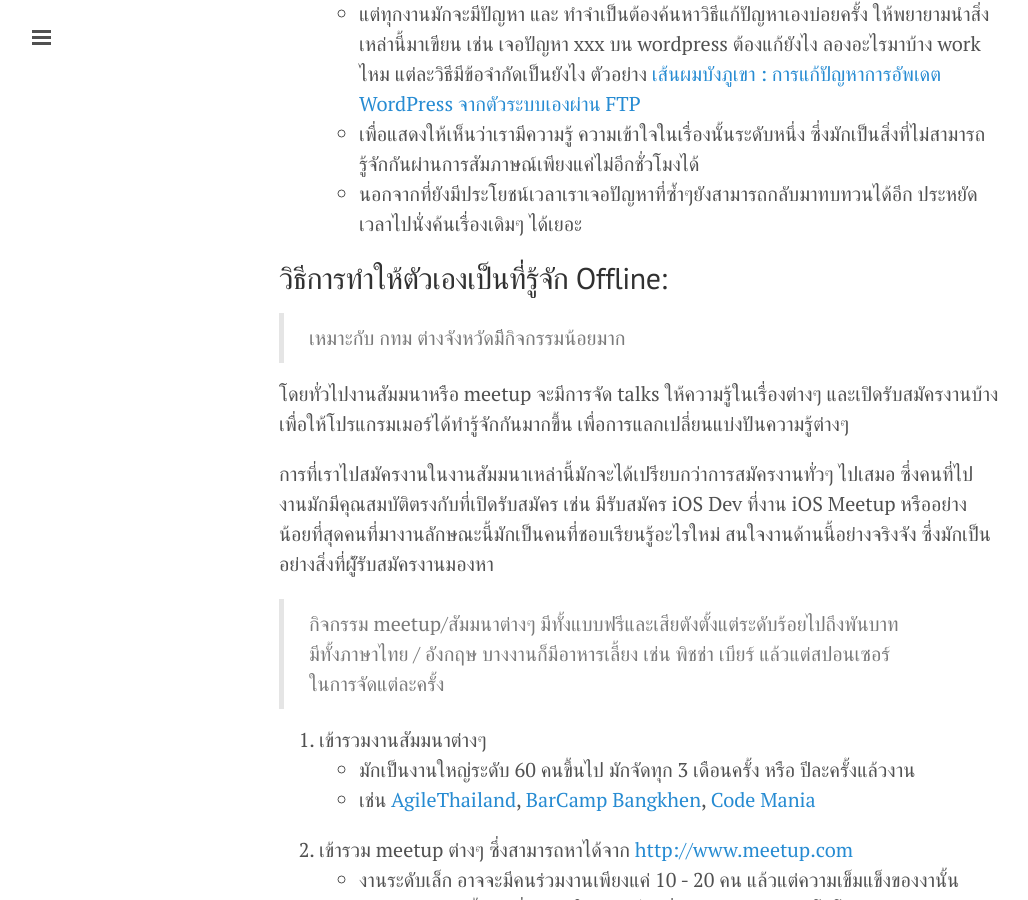
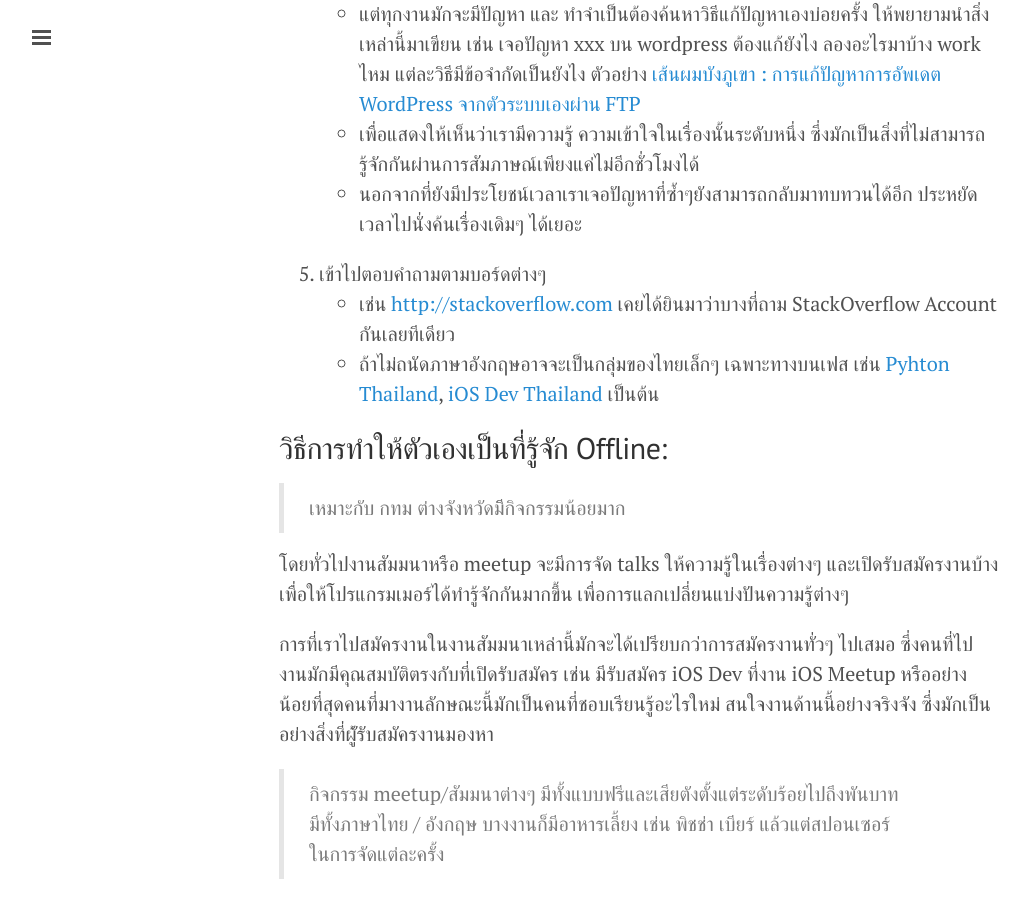
Before and after one commit to ibotdotout/ibotdotout.github.io, a Jekyll site: the page built from _posts/2015-10-21-get-job.md, in a window 1280 px wide and 900 px high, scrolled down 938 px. Shown: the whole window, without its empty margins (1-1029 px from the left). Built offline with Jekyll 4.4.1, drawn with Linux system fonts in a browser that asks for light colours; nearby versions of some CDN libraries; Markdown is read by kramdown in place of the engine named in the settings.

Commit message:
Update stackoverflow

```diff
--- a/_posts/2015-10-21-get-job.md
+++ b/_posts/2015-10-21-get-job.md
@@ -23,6 +23,9 @@ excerpt: รวมบทความ เทคนิคต่างๆ เกี
   - แต่ทุกงานมักจะมีปัญหา และ ทำจำเป็นต้องค้นหาวิธีแก้ปัญหาเองบ่อยครั้ง ให้พยายามนำสิ่งเหล่านี้มาเขียน เช่น เจอปัญหา xxx บน wordpress ต้องแก้ยังไง ลองอะไรมาบ้าง work ไหม แต่ละวิธีมีข้อจำกัดเป็นยังไง ตัวอย่าง [เส้นผมบังภูเขา : การแก้ปัญหาการอัพเดต WordPress จากตัวระบบเองผ่าน FTP](http://www.itpcc.net/tip-and-technic/self-wordpress-update-via-ftp-solvement/)
   - เพื่อแสดงให้เห็นว่าเรามีความรู้ ความเข้าใจในเรื่องนั้นระดับหนึ่ง ซึ่งมักเป็นสิ่งที่ไม่สามารถรู้จักกันผ่านการสัมภาษณ์เพียงแค่ไม่อีกชั่วโมงได้
   - นอกจากที่ยังมีประโยชน์เวลาเราเจอปัญหาที่ซํ้าๆยังสามารถกลับมาทบทวนได้อีก ประหยัดเวลาไปนั่งค้นเรื่องเดิมๆ ได้เยอะ
+5. เข้าไปตอบคำถามตามบอร์ดต่างๆ
+  - เช่น <http://stackoverflow.com> เคยได้ยินมาว่าบางที่ถาม StackOverflow Account กันเลยทีเดียว
+  - ถ้าไม่ถนัดภาษาอังกฤษอาจจะเป็นกลุ่มของไทยเล็กๆ เฉพาะทางบนเฟส เช่น [Pyhton Thailand](https://www.facebook.com/groups/admin.py.dev/), [iOS Dev Thailand](https://www.facebook.com/groups/iosthailand/) เป็นต้น
 
 <!-- more -->
 
```
